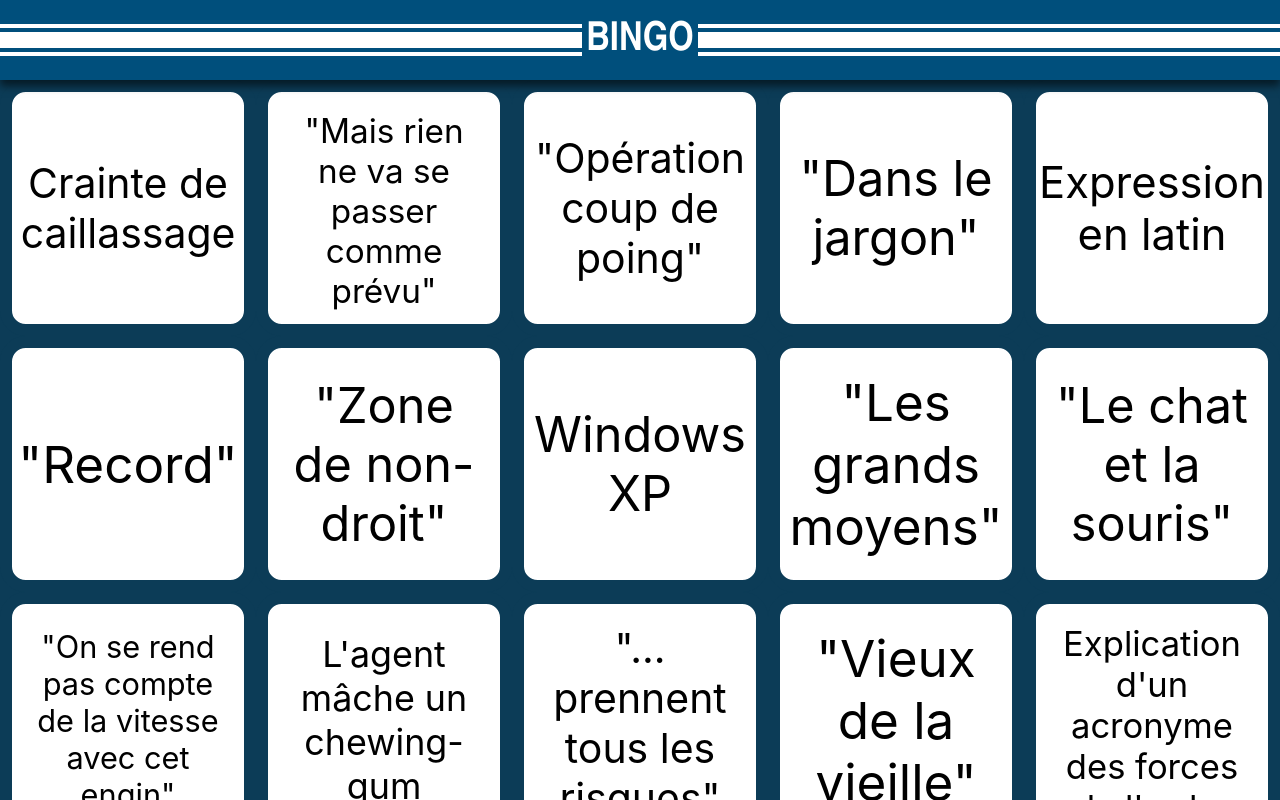
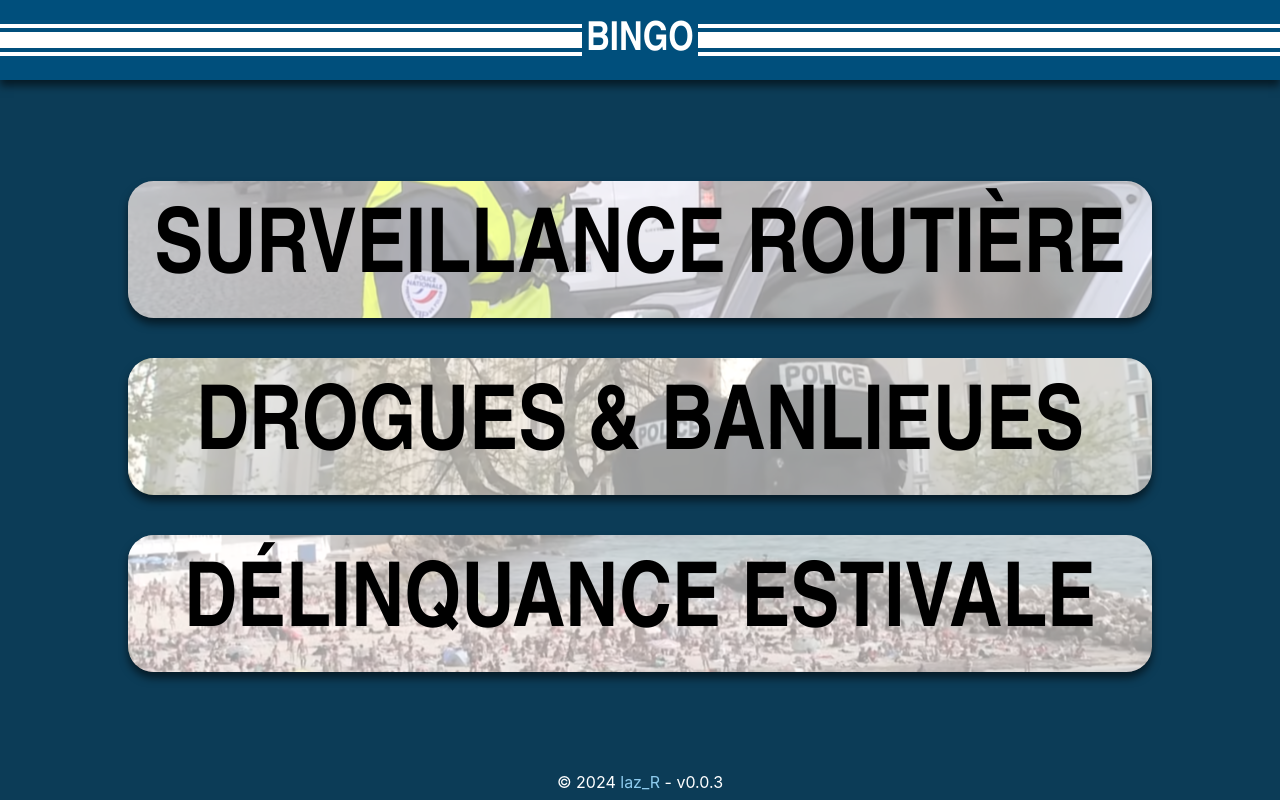
Before and after one commit to LAZ-R/bingo-dev, a website with bundled scripts: page index.html in a window 1280 px wide. Built offline with nearby package versions, Linux system fonts and the light colour scheme; files whose address does not match are found by name; a web font is replaced by a local one.

Commit message:
v 0.0.3 : ajout page accueil

```diff
--- a/css/style.css
+++ b/css/style.css
@@ -311,6 +311,39 @@ input:checked + .slider:before {
     justify-content: flex-start;
     align-items: center;
     --board-height: 10%;
+    transition: opacity .2s linear;
+
+    .buttons-container {
+        display: flex;
+        flex-direction: column;
+        justify-content: center;
+        align-items: center;
+        padding: 0 var(--horizontal-padding);
+        width: 100%;
+        height: 100%;
+        gap: 5dvh;
+
+        .category-button {
+            justify-content: center;
+            width: 100%;
+            border-radius: 2dvw;
+            padding: 0;
+            box-shadow: var(--box-shadow);
+            background-position: center;
+            background-size: cover;
+            overflow: hidden;
+
+            & span {
+                color: black;
+                font-family: "gendarmerie";
+                text-transform: uppercase;
+                font-size: 7dvw;
+                background-color: #ffffff98;
+                padding: 3dvh 0;
+                width: 100%;
+            }
+        }
+    }
 
     .top-board {
         display: flex;
--- a/js/app.js
+++ b/js/app.js
@@ -91,6 +91,16 @@ const onBlocClick = (blocId) => {
 window.onBlocClick = onBlocClick;
 
 // GÉNÉRATION DOM -----------------------------------------
+
+const getCategoriesButtons = () => {
+  let txt = `<div class="buttons-container">`;
+  CATEGORIES.forEach(category => {
+    txt += `<button onclick="setPlayingBoard(${category.id})" class="category-button" style="background-image: url('${category.img}');"><span>${category.label}</span></button>`;
+  });
+  txt += `</div>`;
+  return txt;
+}
+
 const getRandomBlocsByCategoryId = (categoryId) => {
   //console.table(BLOCS);
   let eligibleBlocs = BLOCS.filter((element) => element.categories.includes(categoryId));
@@ -302,6 +312,8 @@ const setPlayingBoard = (categoryId) => {
   const currentCategory = CATEGORIES[categoryId - 1];
 
   const main = document.getElementById('main');
+  main.style.opacity = 0;
+  setTimeout(() => {
     main.innerHTML = ``;
 
     main.innerHTML = `
@@ -356,7 +368,12 @@ const setPlayingBoard = (categoryId) => {
         <span></span>
       </div>
     `;
+    setTimeout(() => {
+      main.style.opacity = 1;
+    }, 100);
+  }, 200);
 }
+window.setPlayingBoard = setPlayingBoard;
 
 const setTotalScore = () => {
   document.getElementById('totalScore').innerHTML = totalScore;
@@ -372,11 +389,11 @@ const setTotalScore = () => {
 // Manuelle -----------------------------------------------
 
 setHTMLTitle(APP_NAME);
-
+const year = new Date().getFullYear();
 const main = document.getElementById('main');
 main.innerHTML = `
-  <span>Coucou</span>
+  ${getCategoriesButtons()}
+  <div style="margin-bottom: 1dvh;">&copy ${year} <a href="https://laz-r.github.io">laz_R</a> - v${APP_VERSION}</div>
 `;
 
 let totalScore = 0;
-setPlayingBoard(1);
--- a/js/data.js
+++ b/js/data.js
@@ -1,7 +1,7 @@
 export const CATEGORIES = [
-  { id: 1, label: `Surveillance routière` },
-  { id: 2, label: `Drogues & banlieues` },
-  { id: 3, label: `Délinquance estivale` },
+  { id: 1, label: `Surveillance routière`, img: `./medias/images/categ-1.png` },
+  { id: 2, label: `Drogues & banlieues`, img: `./medias/images/categ-2-2.png` },
+  { id: 3, label: `Délinquance estivale`, img: `./medias/images/categ-3.png` },
 ];
 
 export const BLOCS = [
--- a/properties.js
+++ b/properties.js
@@ -1,3 +1,3 @@
 export const APP_NAME = 'BINGO';
-export const APP_VERSION = '0.0.2'; // v 0.0.2 : ajout maj lignes selon présence + calcul points
+export const APP_VERSION = '0.0.3'; // v 0.0.3 : ajout page accueil
 export const APP_SHORT_NAME = `bingodev001`;
--- a/sw.js
+++ b/sw.js
@@ -25,4 +25,4 @@ self.addEventListener('fetch', function(e) {
   );
 });
 
-const version = '0.0.2';
+const version = '0.0.3';
```
Also changed, not shown: medias/images/categ-1.png (added), medias/images/categ-2-2.png (added), medias/images/categ-2.png (added), medias/images/categ-3.png (added). Lines whose indentation alone changed are shown as unchanged.
